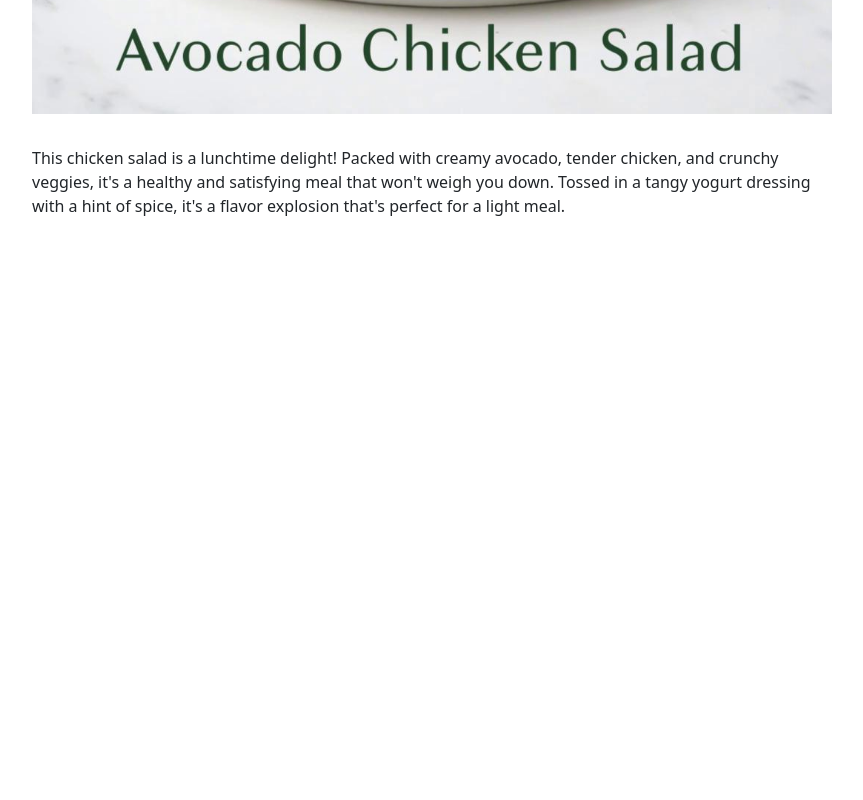
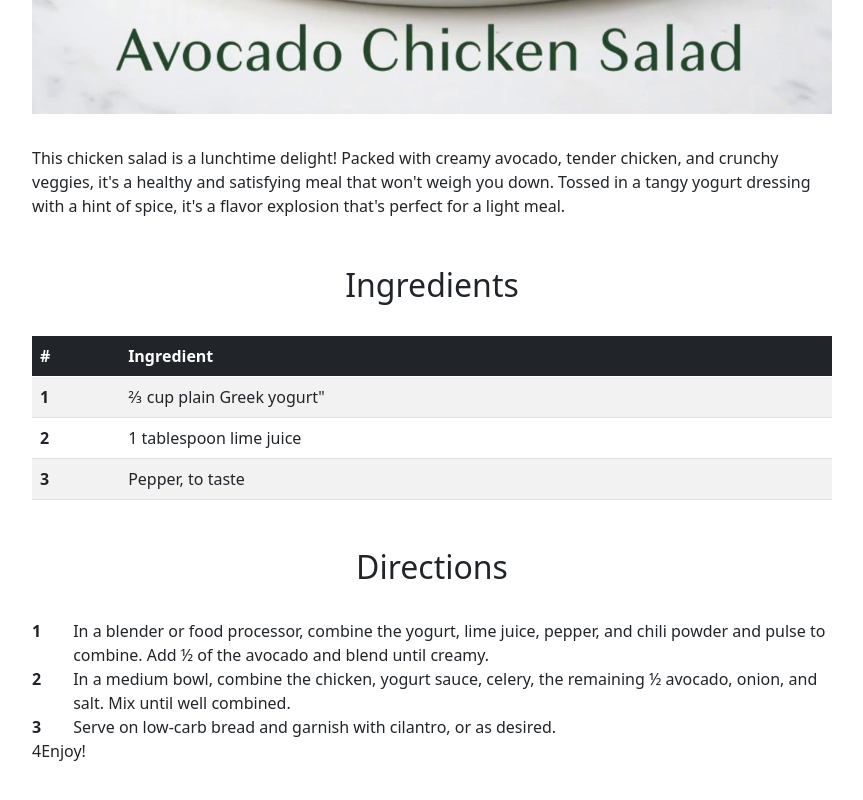
Before and after one commit to GannaKov/wbs-project-team-cb, a plain HTML site: page gannaRecipe.html in a window 1280 px wide. Shown: the part 974-1774 px from the top of the page, without its empty margins (208-1071 px from the left). Before the commit the page ends 1240 px from the top, so only its background shows below. Drawn offline with nearby package versions, Linux system fonts and the light colour scheme.

Commit message:
oneRecipe style

```diff
--- a/ganna.js
+++ b/ganna.js
@@ -1,4 +1,4 @@
-import { ref } from "./js/ref.js";
+
 import { seeMoreControl } from "./js/seeMoreBtn.js";
 
 seeMoreControl();
--- a/gannaRecipe.css
+++ b/gannaRecipe.css
@@ -50,5 +50,27 @@
     max-width: 800px;
   } */
 }
+
 .wbsOneRecipe-text {
+  margin-bottom: 3rem;
 }
+.wbsOneRecipe__ingr-title {
+  margin-bottom: 2rem;
+}
+.wbsTable {
+  margin-bottom: 3rem;
+}
+.wbsOneRecipe__dir-title {
+  margin-bottom: 2rem;
+}
+.wbsOneRecipe__dir-list {
+}
+.wbsOneRecipe__dir-item {
+  display: flex;
+}
+.wbsOneRecipe__dir-num {
+  margin-right: 2rem;
+  font-weight: bold;
+}
+.wbsOneRecipe__dir-text {
+}
--- a/gannaRecipe.html
+++ b/gannaRecipe.html
@@ -59,6 +59,58 @@
             dressing with a hint of spice, it's a flavor explosion that's
             perfect for a light meal.
           </p>
+          <h2 class="wbsOneRecipe__ingr-title">Ingredients</h2>
+          <table class="table table-striped wbsTable">
+            <thead class="table-dark">
+              <tr>
+                <th scope="col">#</th>
+                <th scope="col">Ingredient</th>
+              </tr>
+            </thead>
+            <tbody>
+              <tr>
+                <th scope="row">1</th>
+                <td>⅔ cup plain Greek yogurt"</td>
+              </tr>
+              <tr>
+                <th scope="row">2</th>
+                <td>1 tablespoon lime juice</td>
+              </tr>
+              <tr>
+                <th scope="row">3</th>
+                <td>Pepper, to taste</td>
+              </tr>
+            </tbody>
+          </table>
+          <h2 class="wbsOneRecipe__dir-title">Directions</h2>
+          <ul class="wbsOneRecipe__dir-list">
+            <li class="wbsOneRecipe__dir-item">
+              <p class="wbsOneRecipe__dir-num">1</p>
+              <p class="wbsOneRecipe__dir-text">
+                In a blender or food processor, combine the yogurt, lime juice,
+                pepper, and chili powder and pulse to combine. Add ½ of the
+                avocado and blend until creamy.
+              </p>
+            </li>
+            <li class="wbsOneRecipe__dir-item">
+              <p class="wbsOneRecipe__dir-num">2</p>
+              <p class="wbsOneRecipe__dir-text">
+                In a medium bowl, combine the chicken, yogurt sauce, celery, the
+                remaining ½ avocado, onion, and salt. Mix until well combined.
+              </p>
+            </li>
+            <li class="wbsOneRecipe__dir-item">
+              <p class="wbsOneRecipe__dir-num">3</p>
+              <p class="wbsOneRecipe__dir-text">
+                Serve on low-carb bread and garnish with cilantro, or as
+                desired.
+              </p>
+            </li>
+            <li class="wbsOneRecipe__dir-item">
+              <p>4</p>
+              <p>Enjoy!</p>
+            </li>
+          </ul>
         </div>
       </section>
     </main>
```
